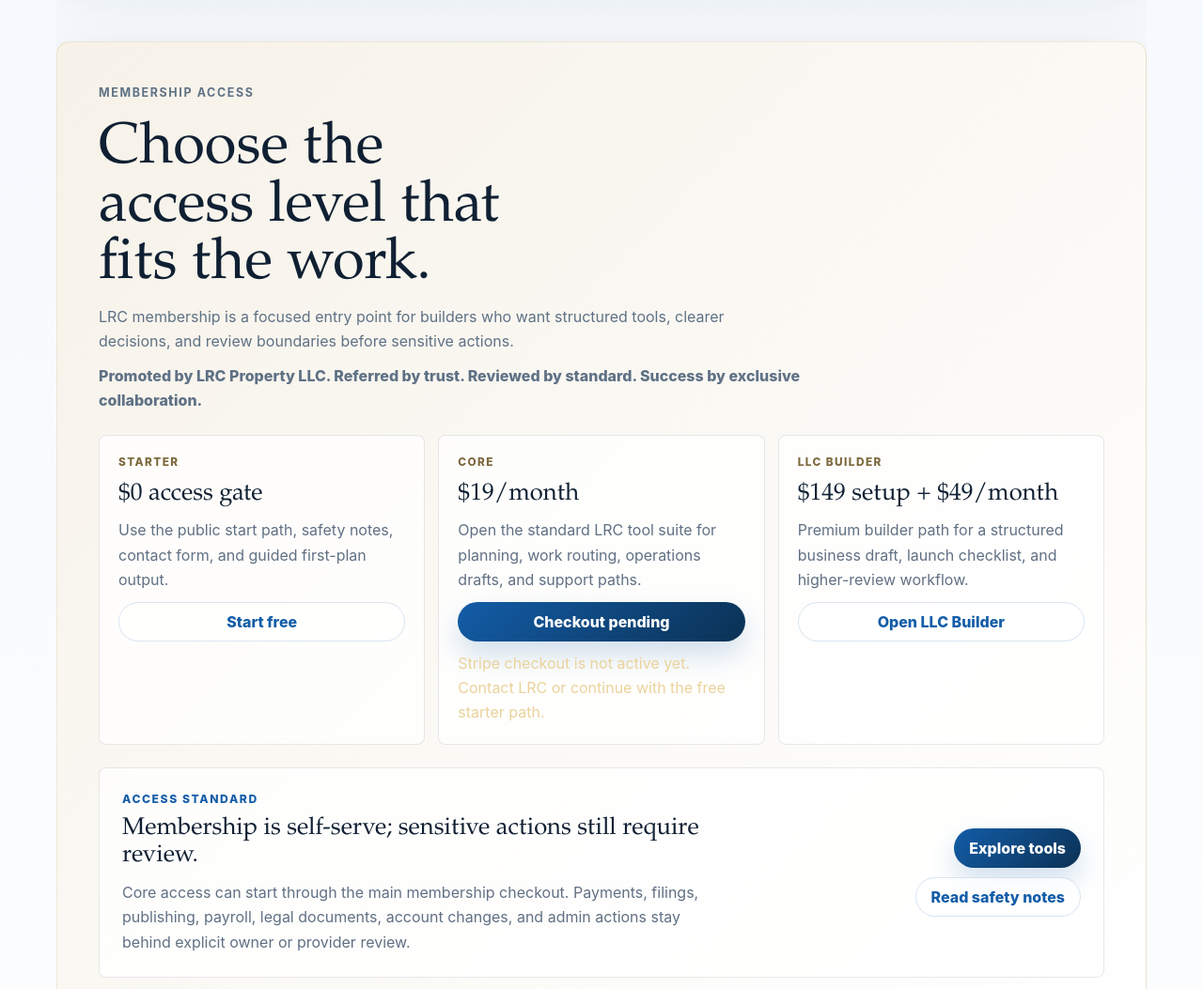
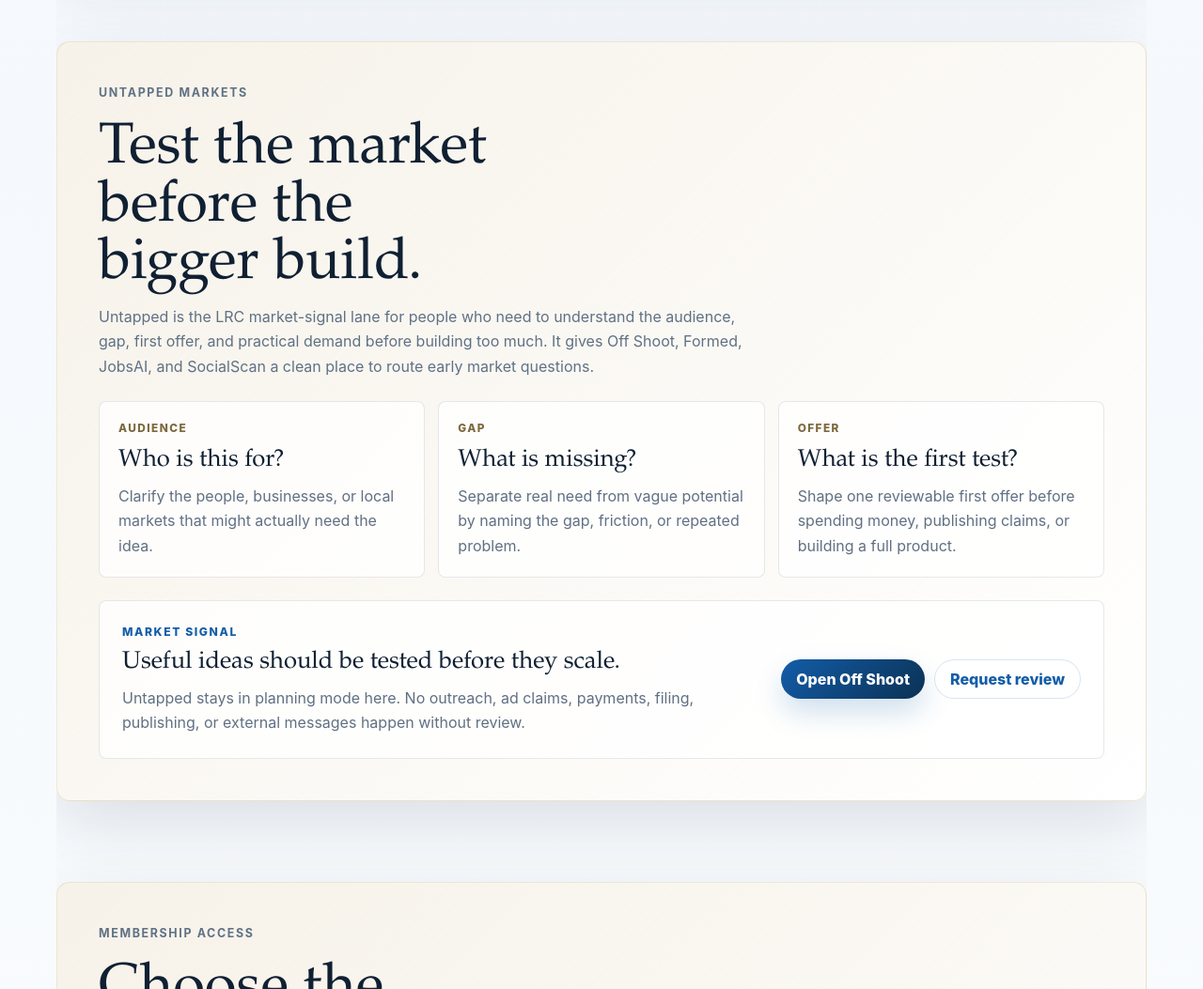
Before and after one commit to KengaRoo0101/lrcpropertyllc-deploy, a website: page index.html in a window 1280 px wide. Shown: the part 2000-3053 px from the top of the page at 94% size. Drawn offline with Linux system fonts and the light colour scheme; no server answers.

Commit message:
Restore Untapped market anchor

```diff
--- a/index.html
+++ b/index.html
@@ -145,6 +145,51 @@
           </div>
         </section>
 
+        <section class="membership-panel" id="untapped-markets" aria-labelledby="untapped-markets-title">
+          <div class="section-heading">
+            <p class="eyebrow">Untapped Markets</p>
+            <h2 id="untapped-markets-title">Test the market before the bigger build.</h2>
+            <p>
+              Untapped is the LRC market-signal lane for people who need to understand the audience,
+              gap, first offer, and practical demand before building too much. It gives Off Shoot,
+              Formed, JobsAI, and SocialScan a clean place to route early market questions.
+            </p>
+          </div>
+
+          <div class="membership-grid" aria-label="Untapped market signal preview">
+            <article>
+              <span>Audience</span>
+              <h3>Who is this for?</h3>
+              <p>Clarify the people, businesses, or local markets that might actually need the idea.</p>
+            </article>
+            <article>
+              <span>Gap</span>
+              <h3>What is missing?</h3>
+              <p>Separate real need from vague potential by naming the gap, friction, or repeated problem.</p>
+            </article>
+            <article>
+              <span>Offer</span>
+              <h3>What is the first test?</h3>
+              <p>Shape one reviewable first offer before spending money, publishing claims, or building a full product.</p>
+            </article>
+          </div>
+
+          <div class="membership-cta">
+            <div>
+              <p class="panel-label">Market signal</p>
+              <h3>Useful ideas should be tested before they scale.</h3>
+              <p>
+                Untapped stays in planning mode here. No outreach, ad claims, payments, filing,
+                publishing, or external messages happen without review.
+              </p>
+            </div>
+            <div class="membership-actions">
+              <a class="primary-button" href="./offshoot/">Open Off Shoot</a>
+              <a class="secondary-button" href="./contact/">Request review</a>
+            </div>
+          </div>
+        </section>
+
         <section class="membership-panel" id="membership" aria-labelledby="membership-title">
           <div class="section-heading">
             <p class="eyebrow">Membership access</p>
```
